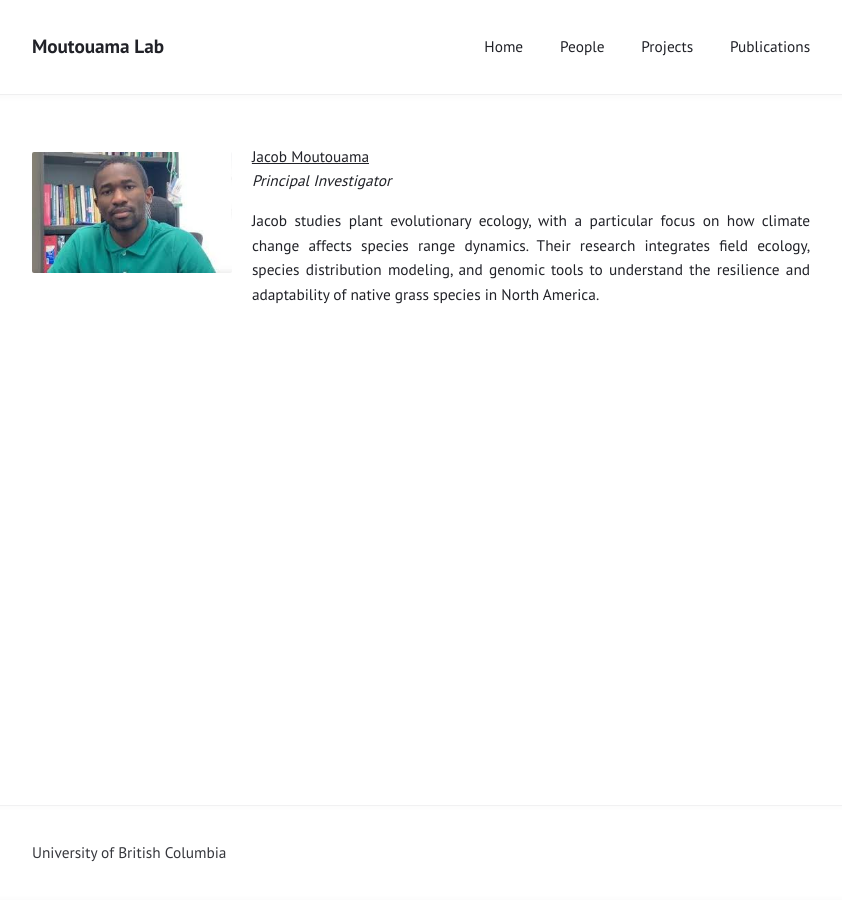
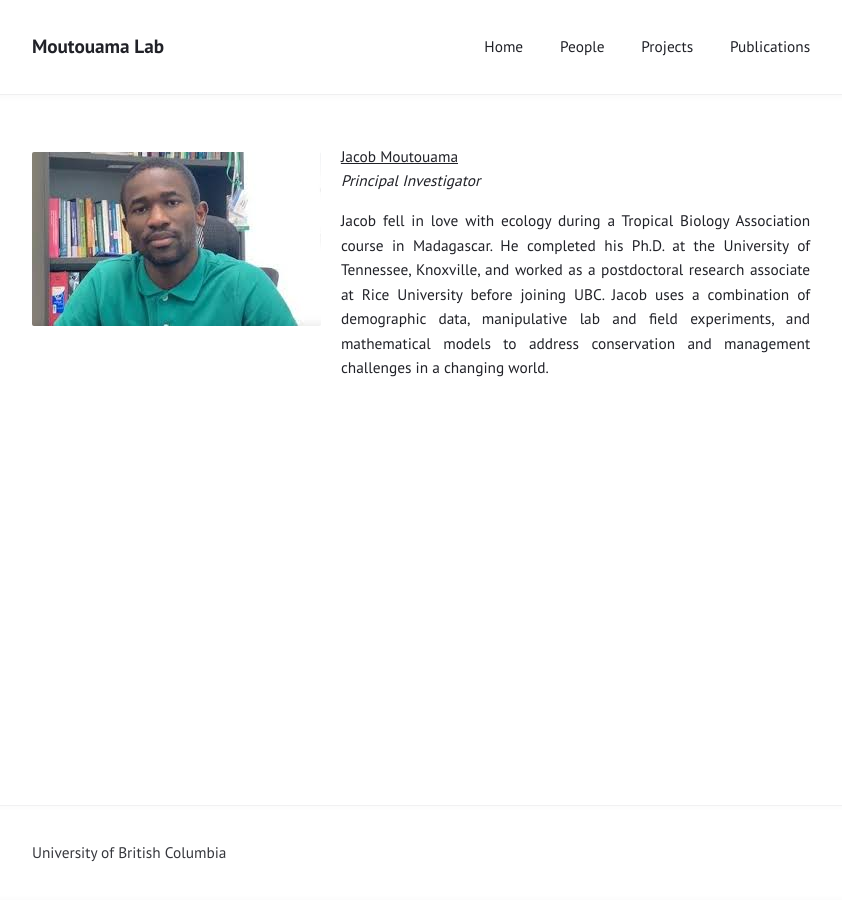
Before and after one commit to MoutouamaLab/moutouamalab.github.io, a Jekyll site: the page built from People.md, in a window 1280 px wide. Shown: the whole page, without its empty margins (219-1061 px from the left). Built offline with Jekyll 4.4.1, drawn with Linux system fonts in a browser that asks for light colours.

Commit message:
Update People.md

```diff
--- a/People.md
+++ b/People.md
@@ -2,13 +2,13 @@
 layout: page
 ---
 <div class="pure-u-1 copy" style="display: flex; align-items: flex-start;">
-  <img src="/assets/Moutouama.jpg" alt="Headshot of Jacob Moutouama" style="width: 200px; margin-right: 20px;" />
+  <img src="/assets/Moutouama.jpg" alt="Headshot of Jacob Moutouama" style="width: 400px; margin-right: 20px;" />
 
   <div>
     <u>Jacob Moutouama</u><br>
     <em>Principal Investigator</em>
     <p>
-      Jacob studies plant evolutionary ecology, with a particular focus on how climate change affects species range dynamics. Their research integrates field ecology, species distribution modeling, and genomic tools to understand the resilience and adaptability of native grass species in North America.
+      Jacob fell in love with ecology during a Tropical Biology Association course in Madagascar. He completed his Ph.D. at the University of Tennessee, Knoxville, and worked as a postdoctoral research associate at Rice University before joining UBC. Jacob uses a combination of demographic data, manipulative lab and field experiments, and mathematical models to address conservation and management challenges in a changing world.
     </p>
   </div>
 </div>
```
